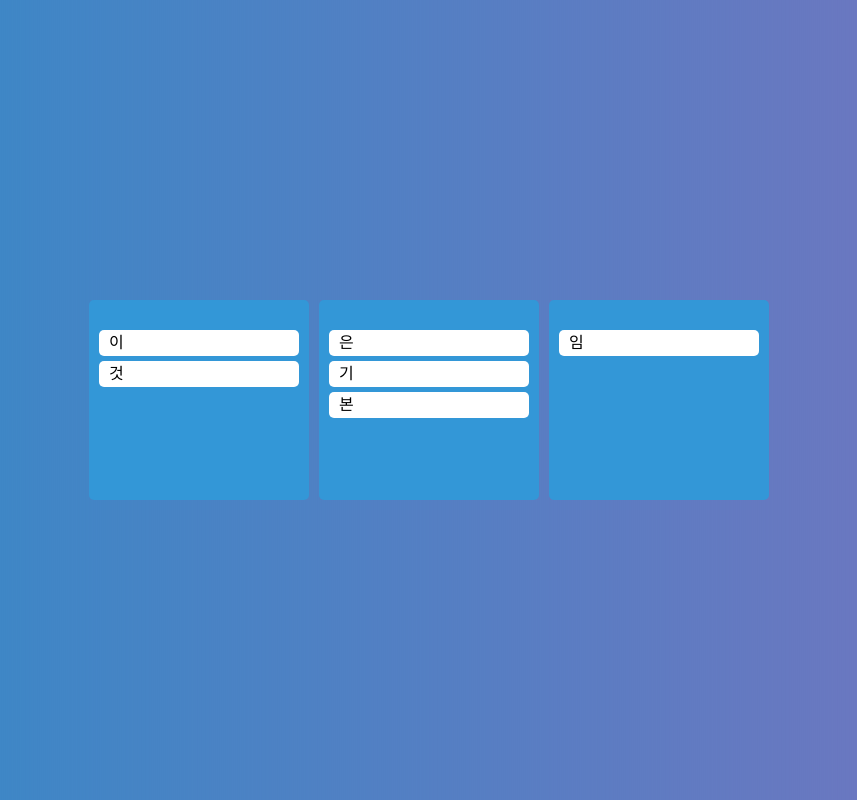
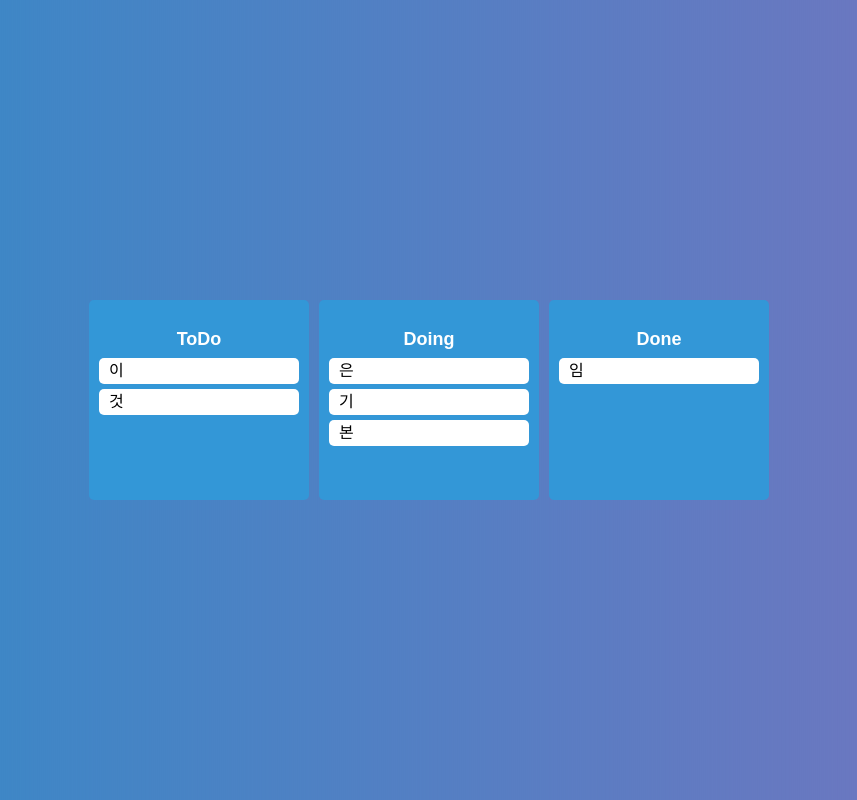
Before and after one commit to JHKIMS/Recap-Trello, a React (Create React App) app: page / in a window 1280 px wide. Shown: the whole page, without its empty margins (211-1068 px from the left). Built offline with nearby package versions, Linux system fonts and the light colour scheme.

Commit message:
Trello: 같은 보드내에서 이동

```diff
--- a/src/App.tsx
+++ b/src/App.tsx
@@ -1,13 +1,10 @@
 import {
   DragDropContext,
-  Droppable,
-  Draggable,
   DropResult,
 } from "react-beautiful-dnd";
 import { useRecoilState } from "recoil";
 import { styled } from "styled-components";
 import { toDoState } from "./atoms";
-import DraggableCard from "./Components/DragabbleCard";
 import Board from "./Components/Board";
 
 const Wrapper = styled.div`
@@ -28,14 +25,20 @@
 
 function App() {
   const [toDos, setToDos] = useRecoilState(toDoState);
-  const onDragEnd = ({ draggableId, destination, source }: DropResult) => {
-    if (!destination) return;
-/*     setToDos((oldToDos) => {
-      const copyToDos = [...oldToDos];
-      copyToDos.splice(source.index, 1);
-      copyToDos.splice(destination?.index, 0, draggableId);
-      return copyToDos;
-    }); */
+  const onDragEnd = (info: DropResult) => {
+    console.log(info);
+    const {destination, draggableId, source} = info;
+    if(destination?.droppableId === source.droppableId){
+      setToDos((allBoards) => {
+       const boardCopy = [...allBoards[source.droppableId]];
+       boardCopy.splice(source.index, 1);
+       boardCopy.splice(destination?.index, 0, draggableId);
+        return {
+          ...allBoards,
+          [source.droppableId]: boardCopy,
+        };
+      });
+    }
   };
   return (
     <DragDropContext onDragEnd={onDragEnd}>
--- a/src/Components/Board.tsx
+++ b/src/Components/Board.tsx
@@ -9,22 +9,35 @@
   min-height: 200px;
   background-color: ${(props) => props.theme.boardColor};
 `;
-interface IBoardProps{
+const Title = styled.h2`
+  text-align: center;
+  font-weight: 600;
+  margin-bottom: 10px;
+  font-size: 18px;
+  color: white;
+`;
+interface IBoardProps {
   toDos: string[];
   boardId: string;
 }
-function Board({ toDos, boardId}:IBoardProps) {
+
+function Board({ toDos, boardId }: IBoardProps) {
   return (
+    <div>
+      <Wrapper>
+        <Title>{boardId}</Title>
         <Droppable droppableId={boardId}>
           {(magic) => (
-        <Wrapper ref={magic.innerRef} {...magic.droppableProps}>
+            <div ref={magic.innerRef} {...magic.droppableProps}>
               {toDos.map((toDo, index) => (
                 <DragabbleCard key={toDo} toDo={toDo} index={index} />
               ))}
               {magic.placeholder}
-        </Wrapper>
+            </div>
           )}
         </Droppable>
+      </Wrapper>
+    </div>
   );
 }
 
--- a/src/atoms.tsx
+++ b/src/atoms.tsx
@@ -7,8 +7,8 @@
 export const toDoState = atom<IToDoState>({
     key:"toDo",
     default:{
-        to_do: ["이","것"],
-        doing: ["은","기","본"],
-        done: ["임"],
+        ToDo: ["이","것"],
+        Doing: ["은","기","본"],
+        Done: ["임"],
     },
 })
```
Lines whose indentation alone changed are shown as unchanged.
